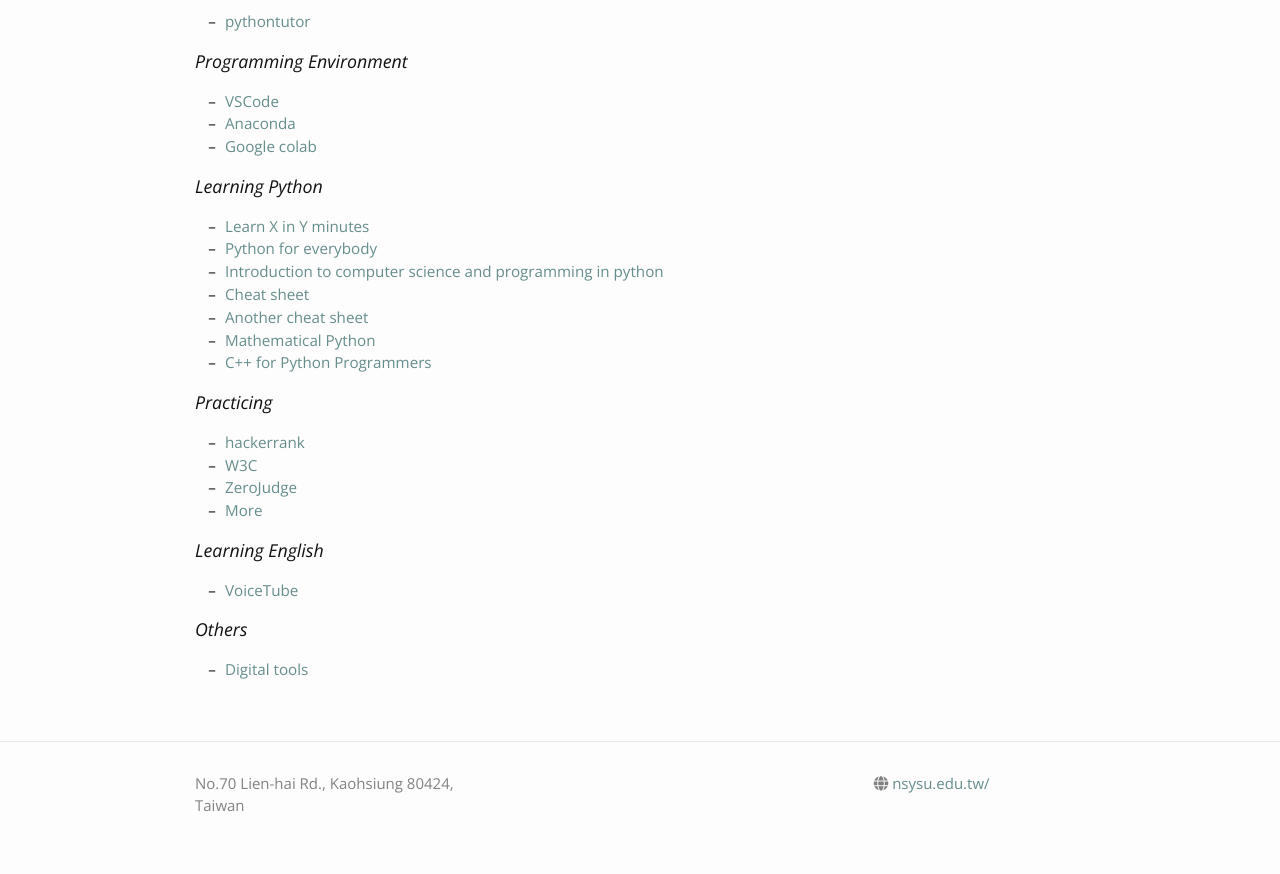
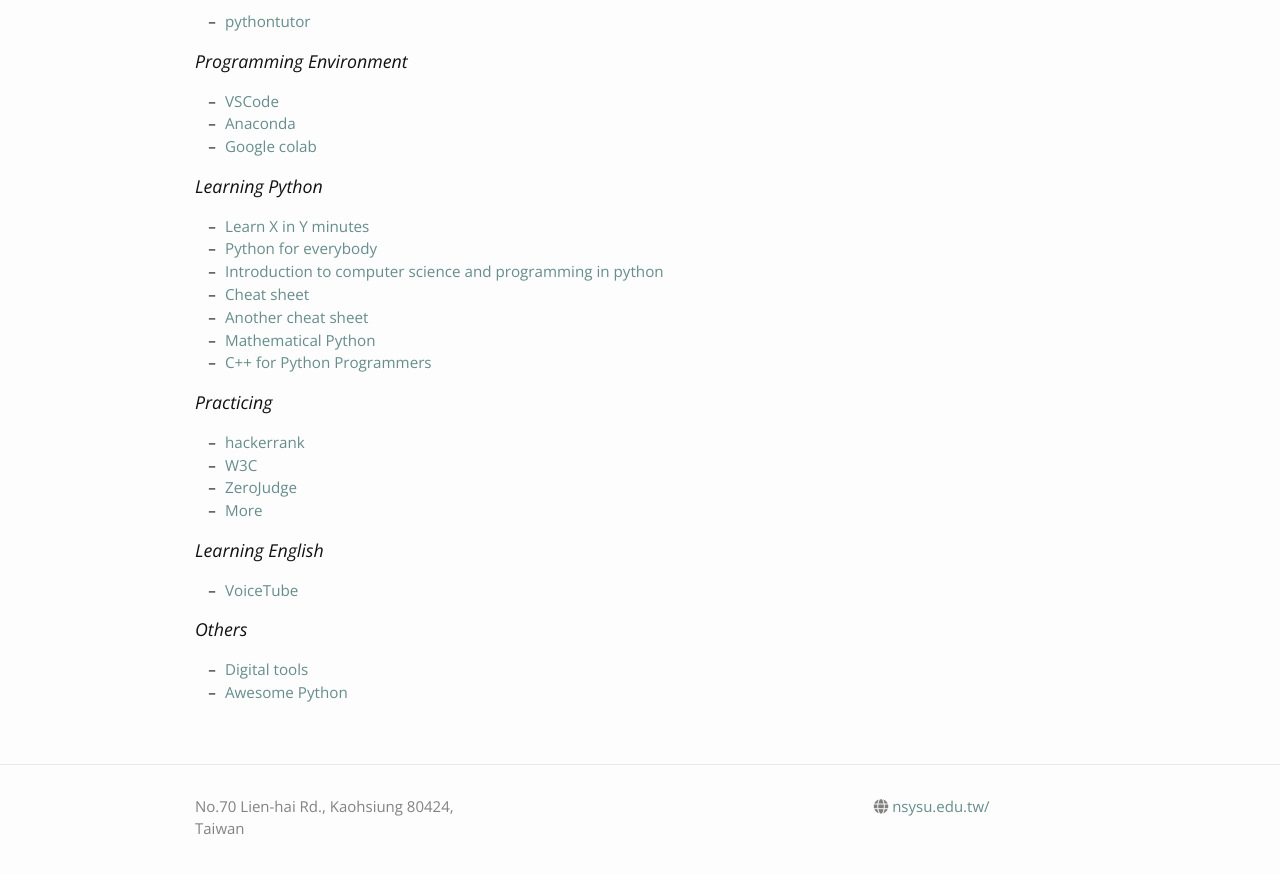
Before and after one commit to phonchi/nsysu-math106A-2023, a Jekyll site: the page built from materials.md, in a window 1280 px wide and 900 px high, scrolled down 908 px. Shown: the top 874 px of the window. Built offline with Jekyll 4.4.1, drawn with Linux system fonts in a browser that asks for light colours; nearby versions of some CDN libraries.

Commit message:
Update materials.md

```diff
--- a/materials.md
+++ b/materials.md
@@ -60,3 +60,4 @@
 
 ### Others
 * [Digital tools](https://hackmd.io/@phonchi/digital-tools)
+* [Awesome Python](https://awesome-python.com/)
```
